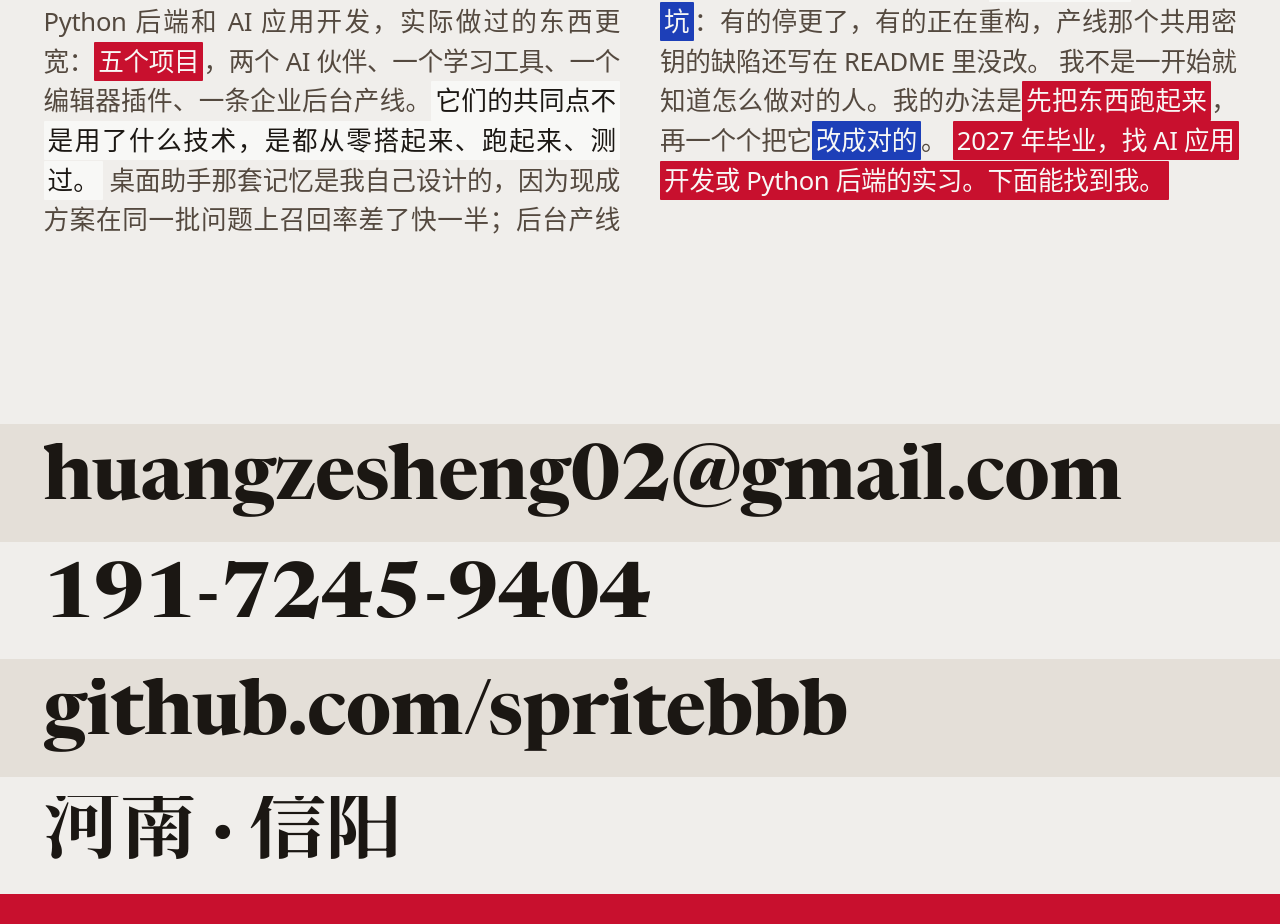
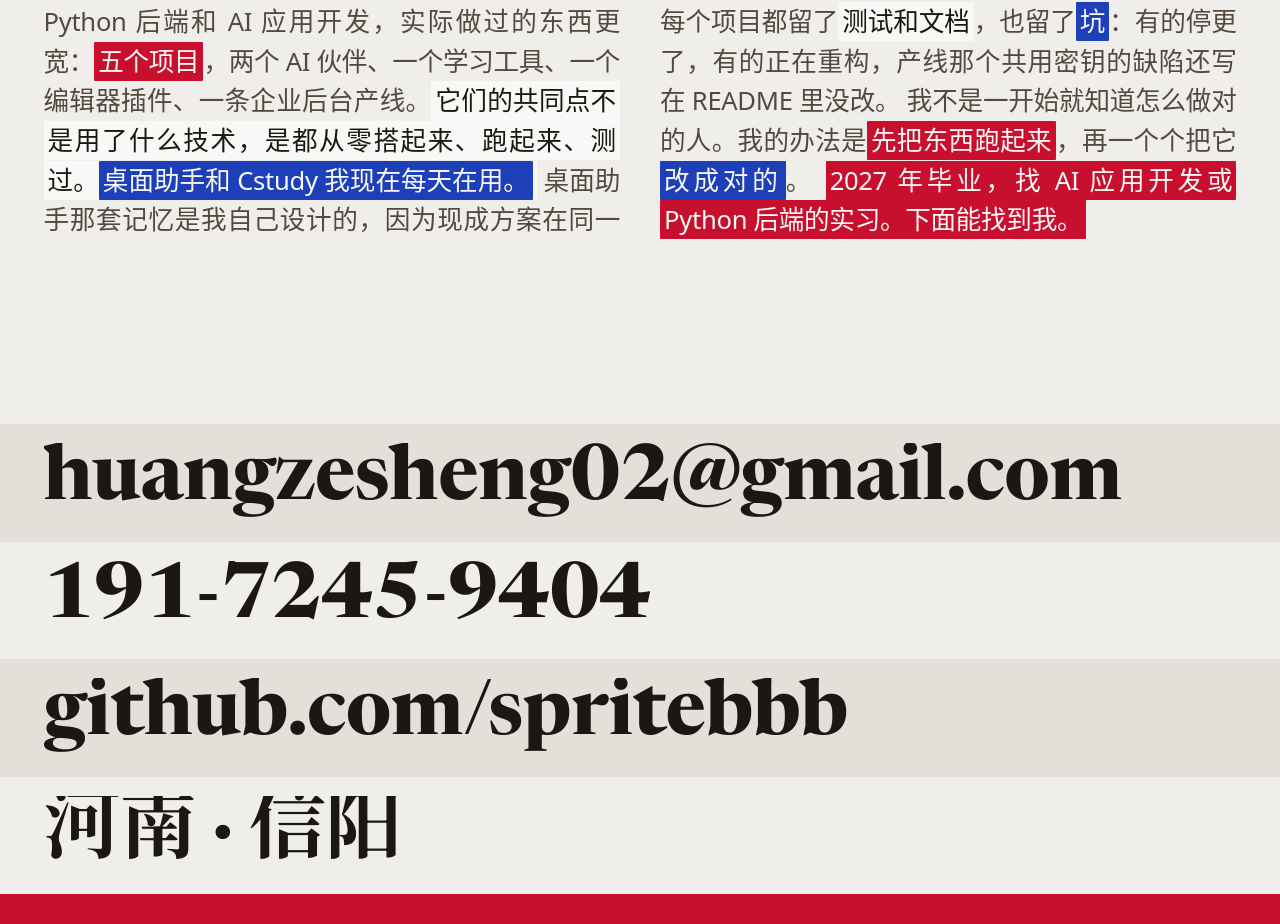
Before and after one commit to spritebbb/portfolio, a Vue app: page / in a window 1280 px wide. Shown: the part 4527-5451 px from the top of the page. Built offline with nearby package versions, Linux system fonts and the light colour scheme.

Commit message:
Say which two projects are in daily use

```diff
--- a/src/components/AboutCopy.vue
+++ b/src/components/AboutCopy.vue
@@ -5,7 +5,7 @@
         <span class="about-ink">我是黄泽圣</span>，河南信阳人，襄阳职业技术大学人工智能技术应用，2027
         年毕业。简历上写的是 Python 后端和 AI 应用开发，实际做过的东西更宽：<span
           class="hl hl-a">五个项目</span
-        >，两个 AI 伙伴、一个学习工具、一个编辑器插件、一条企业后台产线。<span class="hl hl-b">它们的共同点不是用了什么技术，是都从零搭起来、跑起来、测过。</span>
+        >，两个 AI 伙伴、一个学习工具、一个编辑器插件、一条企业后台产线。<span class="hl hl-b">它们的共同点不是用了什么技术，是都从零搭起来、跑起来、测过。<span class="hl hl-c">桌面助手和 Cstudy 我现在每天在用。</span></span>
         桌面助手那套记忆是我自己设计的，因为现成方案在同一批问题上召回率差了快一半；后台产线是因为第二家公司又得从头搭一遍框架，我不想再搭第三遍。
         每个项目都留了<span class="hl hl-b">测试和文档</span>，也留了<span
           class="hl hl-c">坑</span
```
Also changed, not shown: 5 other files (tests, documents, lock files or other folders).
